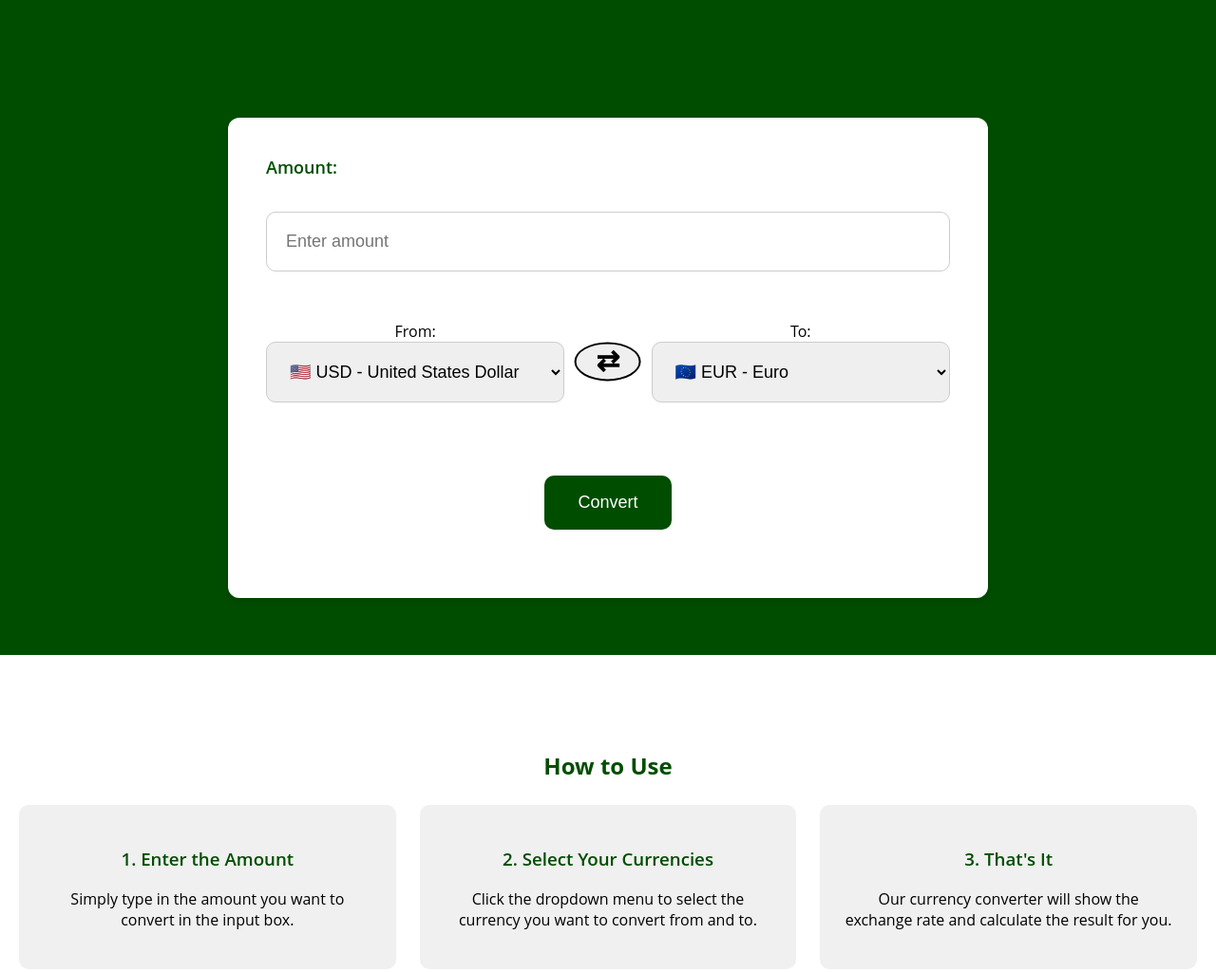
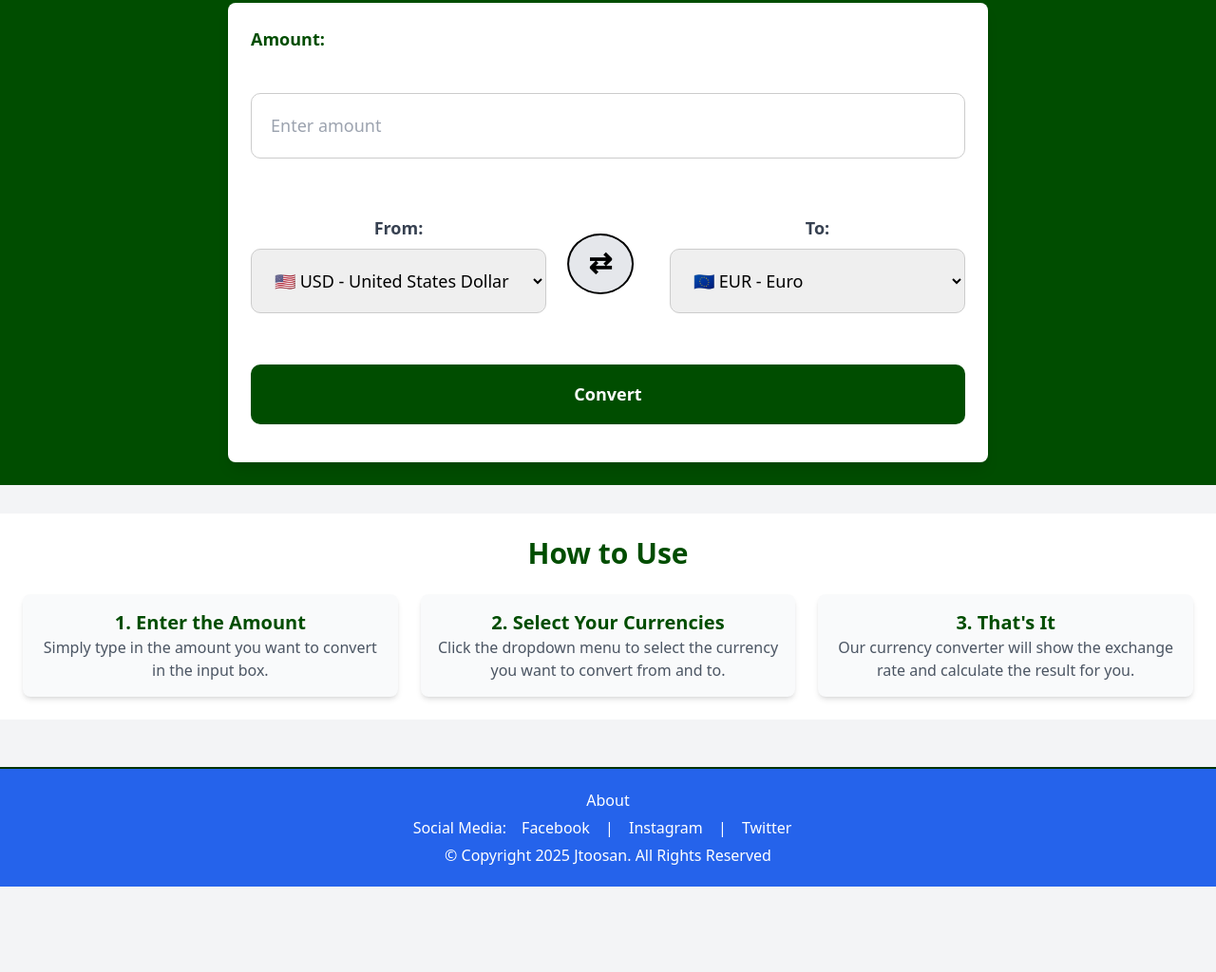
Before and after one commit to GarGerry/Testweb, a plain HTML site: page halamanConverter.html in a window 1280 px wide. Shown: the part 329-1353 px from the top of the page at 95% size. After the commit the page ends 1263 px from the top, so only its background shows below. Drawn offline with nearby package versions, Linux system fonts and the light colour scheme; a script that the page names is missing.

Commit message:
Update halamanConverter.html

```diff
--- a/halamanConverter.html
+++ b/halamanConverter.html
@@ -1,46 +1,52 @@
 <!DOCTYPE html>
 <html lang="en">
+
 <head>
     <meta charset="UTF-8">
     <meta name="viewport" content="width=device-width, initial-scale=1.0">
     <title>Currency Converter</title>
     <link rel="stylesheet" href="converter.css">
+    <!-- Tailwind CSS CDN -->
+    <script src="https://cdn.tailwindcss.com"></script>
 </head>
-<body>
 
+<body class="bg-gray-100 font-sans">
 
     <!-- Navbar -->
-    <header>
-        <nav class="navbar">
+    <header class="bg-blue-600 text-white">
+        <nav class="navbar container mx-auto p-4 flex justify-between items-center">
             <div class="logo">
                 <a href="index.html">
-                    <img src="assets/images/logo-brand.png" alt="Logo Brand">
+                    <img src="assets/images/logo-brand.png" alt="Logo Brand" class="h-10">
                 </a>
             </div>
         </nav>
     </header>
 
     <!-- Headline -->
-    <section class="headline">
-        <h1>Currency Converter</h1>
-        <p>Convert your money between different currencies easily.</p>
+    <section class="headline text-center my-10">
+        <h1 class="text-4xl font-bold text-gray-800">Currency Converter</h1>
+        <p class="text-lg text-gray-600">Convert your money between different currencies easily.</p>
     </section>
 
     <!-- Content Section -->
-    <section class="content">
-        <div class="converter-container">
+    <section class="content container mx-auto p-6">
+        <div class="converter-container bg-white rounded-lg shadow-lg p-6">
+
             <!-- Amount Input -->
-            <div class="currency-box">
-                <label for="amount">Amount:</label>
-                <input type="number" id="amount" placeholder="Enter amount" min="0">
+            <div class="currency-box mb-4">
+                <label for="amount" class="block text-lg font-semibold text-gray-700">Amount:</label>
+                <input type="number" id="amount" placeholder="Enter amount" min="0"
+                    class="w-full p-3 mt-2 border rounded-lg focus:outline-none focus:ring-2 focus:ring-blue-500">
             </div>
 
             <!-- Currency Selection -->
-            <div class="currency-select">
+            <div class="currency-select flex items-center justify-between space-x-4 mb-4">
                 <!-- From Currency -->
-                <div class="currency-group">
-                    <label for="from-currency">From:</label>
-                    <select id="from-currency">
+                <div class="currency-group flex flex-col w-1/2">
+                    <label for="from-currency" class="text-lg font-semibold text-gray-700">From:</label>
+                    <select id="from-currency"
+                        class="p-3 mt-2 border rounded-lg focus:outline-none focus:ring-2 focus:ring-blue-500">
                         <option value="USD">🇺🇸 USD - United States Dollar</option>
                         <option value="EUR">🇪🇺 EUR - Euro</option>
                         <option value="BND">🇧🇳 BND - Brunei Dollar</option>
@@ -68,12 +74,15 @@
                 </div>
 
                 <!-- Swap Button -->
-                <button id="swap-btn" onclick="swapCurrencies()">⇅</button>
+                <button id="swap-btn" onclick="swapCurrencies()" class="text-3xl text-blue-600 px-4 py-2 bg-gray-200 rounded-lg">
+                    ⇅
+                </button>
 
                 <!-- To Currency -->
-                <div class="currency-group">
-                    <label for="to-currency">To:</label>
-                    <select id="to-currency">
+                <div class="currency-group flex flex-col w-1/2">
+                    <label for="to-currency" class="text-lg font-semibold text-gray-700">To:</label>
+                    <select id="to-currency"
+                        class="p-3 mt-2 border rounded-lg focus:outline-none focus:ring-2 focus:ring-blue-500">
                         <option value="EUR">🇪🇺 EUR - Euro</option>
                         <option value="USD">🇺🇸 USD - United States Dollar</option>
                         <option value="BND">🇧🇳 BND - Brunei Dollar</option>
@@ -102,39 +111,41 @@
             </div>
 
             <!-- Convert Button -->
-            <button id="convert-btn" onclick="convertCurrency()">Convert</button>
-            <p id="result"></p>
+            <button id="convert-btn" onclick="convertCurrency()"
+                class="w-full p-3 bg-blue-600 text-white font-bold rounded-lg hover:bg-blue-700 transition duration-300">Convert</button>
+            <p id="result" class="text-lg text-gray-800 mt-4"></p>
         </div>
     </section>
 
     <!-- How to Use Section -->
-    <section class="how-to-use">
-        <h2>How to Use</h2>
-        <div class="steps">
-            <div class="step">
-                <h3>1. Enter the Amount</h3>
-                <p>Simply type in the amount you want to convert in the input box.</p>
+    <section class="how-to-use container mx-auto p-6">
+        <h2 class="text-3xl font-bold text-center text-gray-800 mb-6">How to Use</h2>
+        <div class="steps grid grid-cols-1 md:grid-cols-3 gap-6">
+            <div class="step p-4 bg-gray-50 rounded-lg shadow-md">
+                <h3 class="text-xl font-semibold text-gray-700">1. Enter the Amount</h3>
+                <p class="text-gray-600">Simply type in the amount you want to convert in the input box.</p>
             </div>
-            <div class="step">
-                <h3>2. Select Your Currencies</h3>
-                <p>Click the dropdown menu to select the currency you want to convert from and to.</p>
+            <div class="step p-4 bg-gray-50 rounded-lg shadow-md">
+                <h3 class="text-xl font-semibold text-gray-700">2. Select Your Currencies</h3>
+                <p class="text-gray-600">Click the dropdown menu to select the currency you want to convert from and to.</p>
             </div>
-            <div class="step">
-                <h3>3. That's It</h3>
-                <p>Our currency converter will show the exchange rate and calculate the result for you.</p>
+            <div class="step p-4 bg-gray-50 rounded-lg shadow-md">
+                <h3 class="text-xl font-semibold text-gray-700">3. That's It</h3>
+                <p class="text-gray-600">Our currency converter will show the exchange rate and calculate the result for you.</p>
             </div>
         </div>
     </section>
 
     <!-- Footer -->
-    <footer class="footer">
-        <div class="footer-content">
-            <p><a href="#about">About</a></p>
-            <p>Social Media: <a href="#">Facebook</a> | <a href="https://www.instagram.com/jtoosan">Instagram</a> | <a href="#">Twitter</a></p>
+    <footer class="footer bg-blue-600 text-white p-4">
+        <div class="footer-content container mx-auto text-center">
+            <p><a href="#about" class="underline">About</a></p>
+            <p class="my-2">Social Media: <a href="#" class="underline">Facebook</a> | <a href="https://www.instagram.com/jtoosan" class="underline">Instagram</a> | <a href="#" class="underline">Twitter</a></p>
             <p>© Copyright 2025 Jtoosan. All Rights Reserved</p>
         </div>
     </footer>
 
     <script src="script.js"></script>
 </body>
-  </html>
+
+</html>
```
